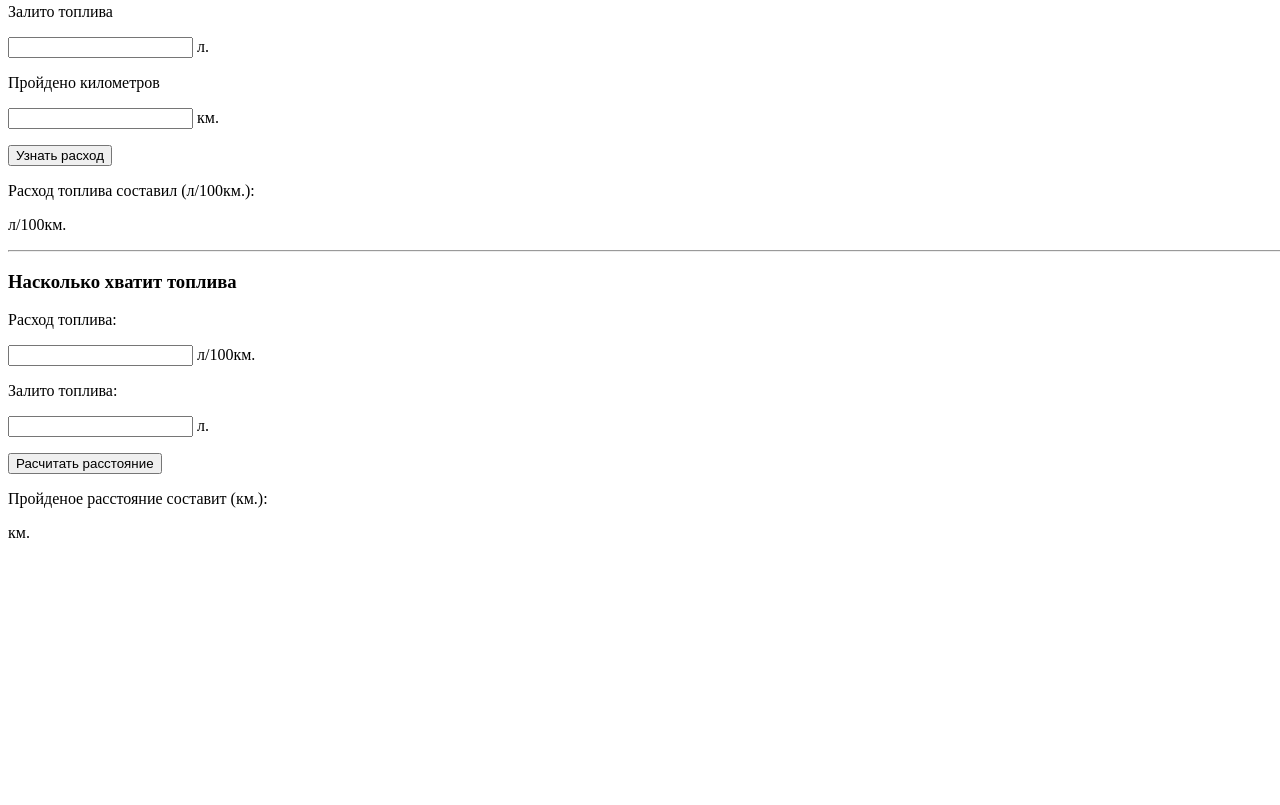
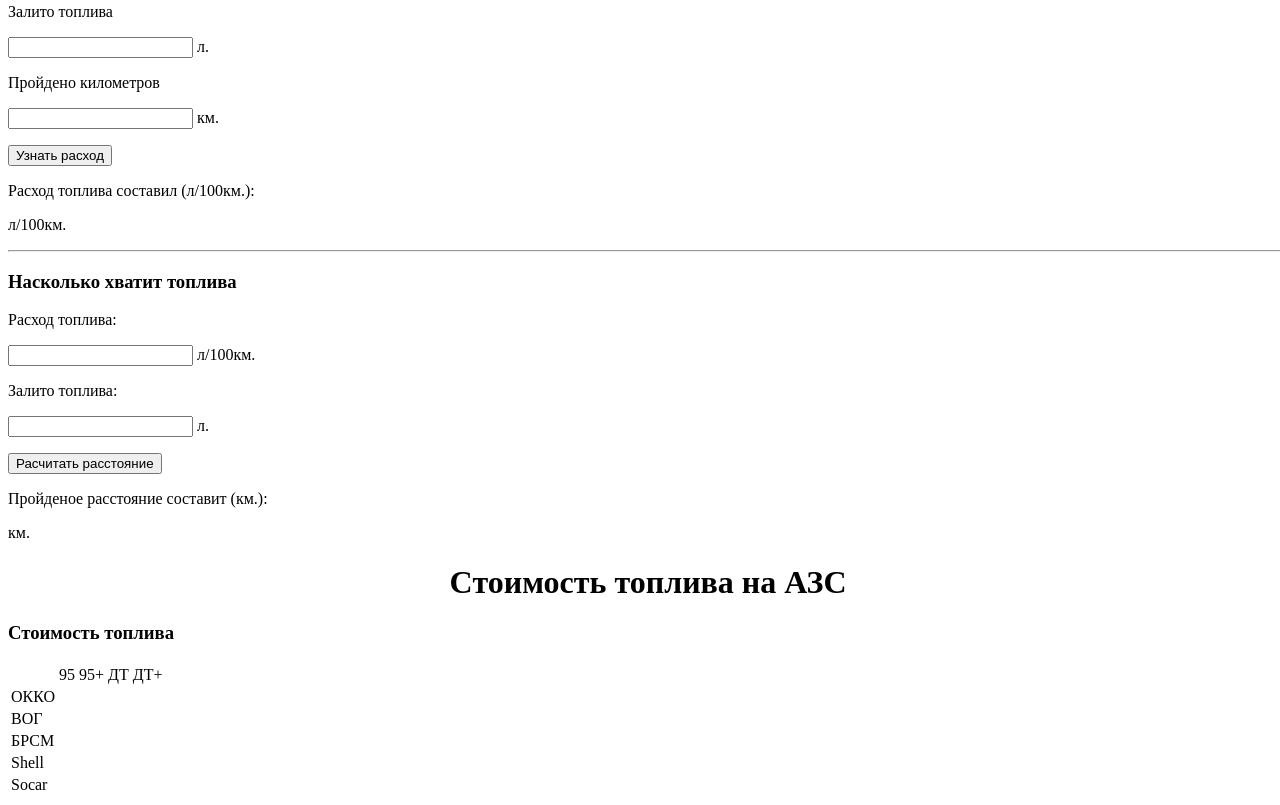
Before and after one commit to romantikp71/fuel-calc, a website: page index.html in a window 1280 px wide. Shown: the part 565-1370 px from the top of the page. Before the commit the page ends 1123 px from the top, so only its background shows below. Drawn offline with Linux system fonts and the light colour scheme; files that its build step writes are made by us from their sources.

Commit message:
Add files via upload
upload files

```diff
--- a/index.html
+++ b/index.html
@@ -4,8 +4,9 @@
     <meta charset="UTF-8">
     <meta http-equiv="X-UA-Compatible" content="IE=edge">
     <meta name="viewport" content="width=device-width, initial-scale=1.0">
-    <script src="/formula.js"></script>
-    <link rel="stylesheet" href="/styles/style.css">
+    <script src="/Fuel_calc_JS/fuel-calc/formula.js"></script>
+    <script src="/Fuel_calc_JS/fuel-calc/parses.js"></script>
+    <link rel="stylesheet" href="/Fuel_calc_JS/fuel-calc/styles/style.css">
     <title>Fuel Calculator</title>
 </head>
 <body>
@@ -46,5 +47,53 @@
         <p>Пройденое расстояние составит (км.): </p>
         <p id="outD"><span> км.</span></p>
     </div>
+    <h1 class="title">Cтоимость топлива на АЗС</h1>
+    <div>
+        <h3>Стоимость топлива</h3>
+        <table>
+            <tr>
+                <td>&nbsp;</td>
+                <td>95</td>
+                <td>95+</td>
+                <td>ДТ</td>
+                <td>ДТ+</td>
+            </tr>
+            <tr>
+                <td>ОККО</td>
+                <td></td>
+                <td></td>
+                <td></td>
+                <td></td>
+            </tr>
+            <tr>
+                <td>ВОГ</td>
+                <td></td>
+                <td></td>
+                <td></td>
+                <td></td>
+            </tr>
+            <tr>
+                <td>БРСМ</td>
+                <td></td>
+                <td></td>
+                <td></td>
+                <td></td>
+            </tr>
+            <tr>
+                <td>Shell</td>
+                <td></td>
+                <td></td>
+                <td></td>
+                <td></td>
+            </tr>
+            <tr>
+                <td>Socar</td>
+                <td id="socar95"></td>
+                <td></td>
+                <td></td>
+                <td></td>
+            </tr>
+        </table>
+    </div>
 </body>
 </html>
```
Also changed, not shown: package.json (added, +27 -0 lines), parses.js (added, +11 -0 lines), formula.js (line endings or trailing spaces), 1 other file.
